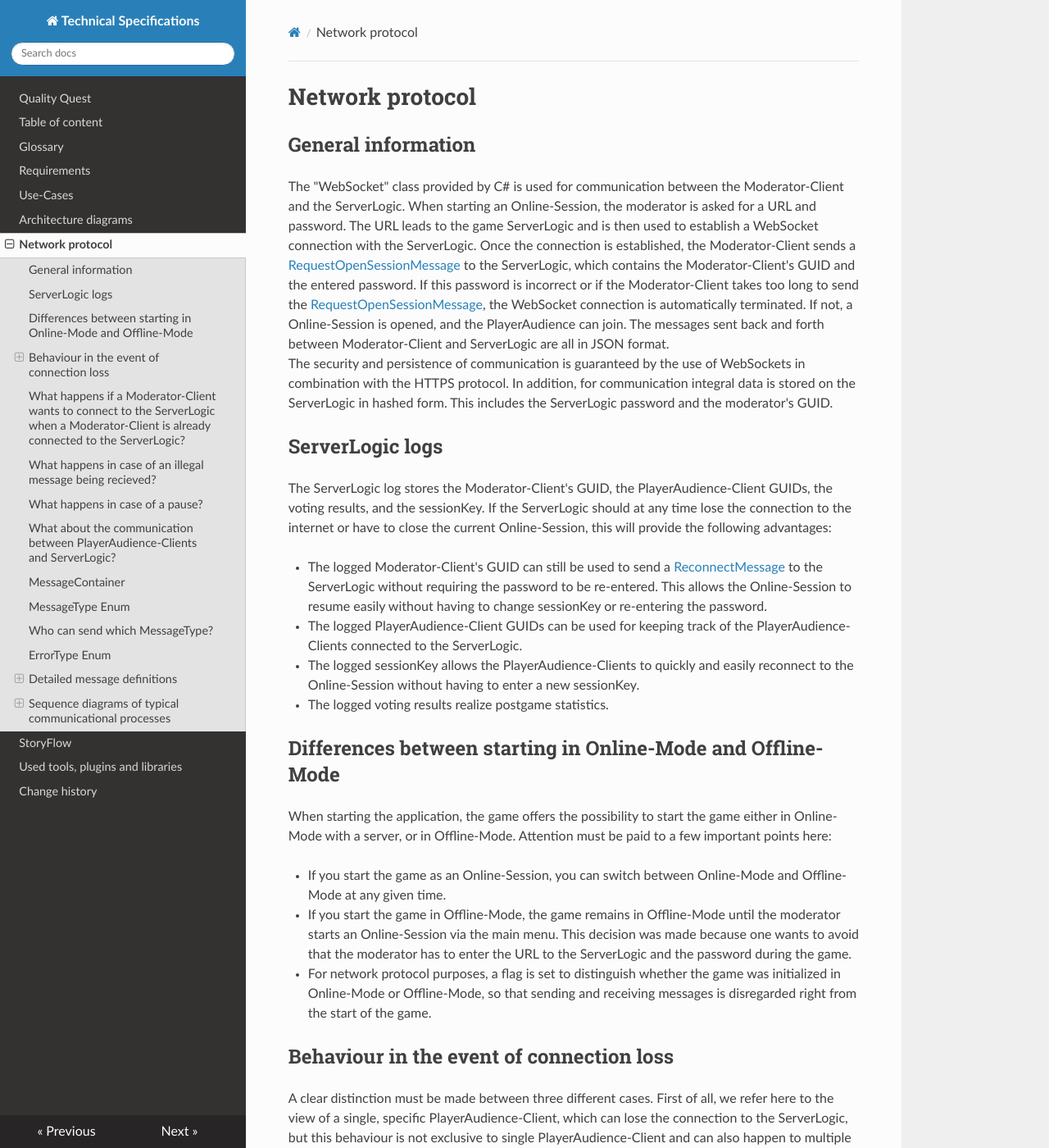
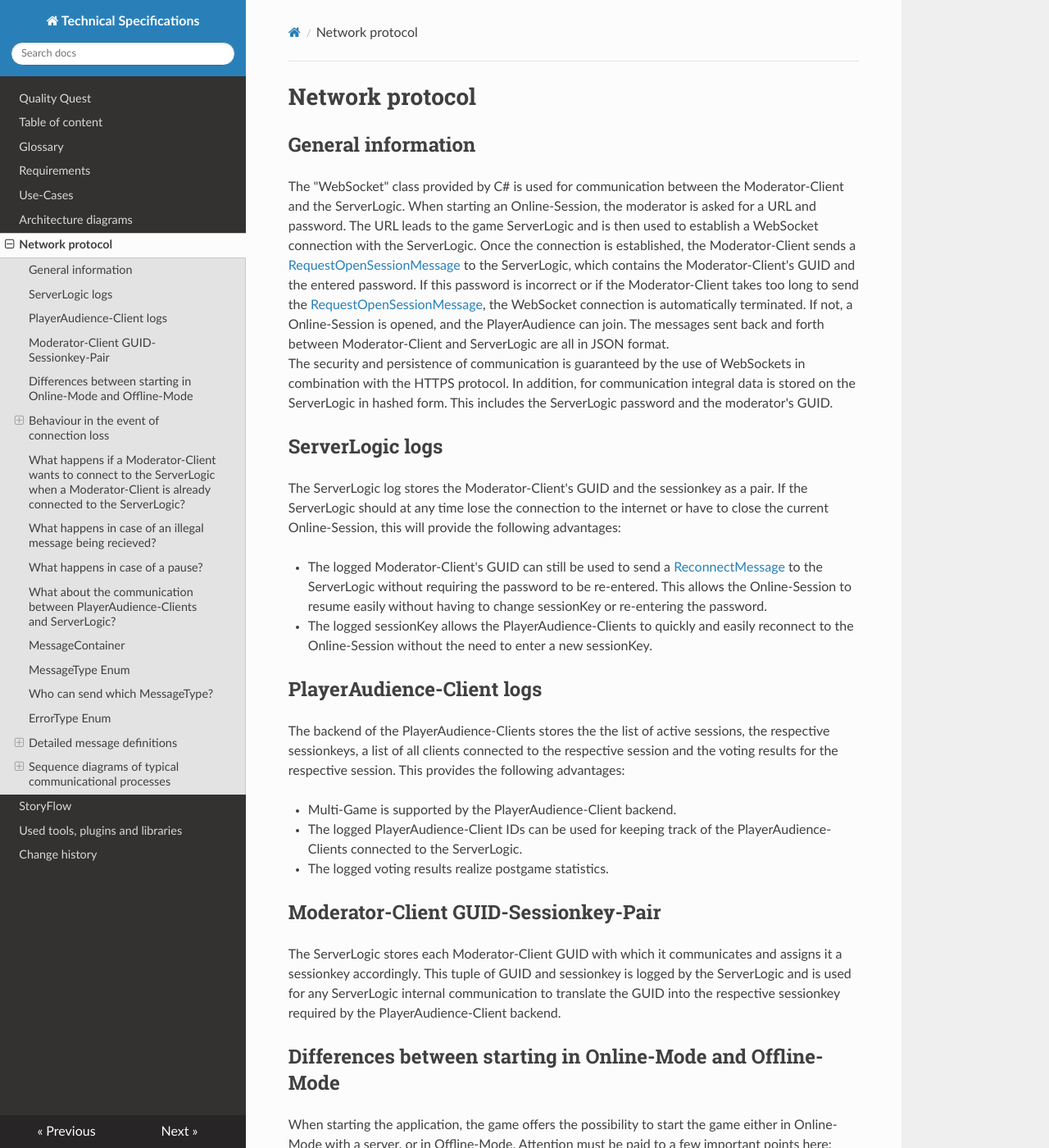
Before and after one commit to Brotenko/QualityQuest, an MkDocs documentation site: the page built from Docs/Technical Specifications/docs/network-protocol.md, in a window 1280 px wide and 1400 px high. Shown: the whole window at 82% size. Built offline with MkDocs 1.6.1, drawn with Linux system fonts in a browser that asks for light colours; nearby versions of some CDN libraries; some of the changed text lies outside the part shown.

Commit message:
Updated network protocol according to new changes to the architecture.

````diff
--- a/Docs/Technical Specifications/docs/network-protocol.md
+++ b/Docs/Technical Specifications/docs/network-protocol.md
@@ -7,12 +7,22 @@ The security and persistence of communication is guaranteed by the use of WebSoc
 
 ## ServerLogic logs
 
-The ServerLogic log stores the Moderator-Client's GUID, the PlayerAudience-Client GUIDs, the voting results, and the sessionKey. If the ServerLogic should at any time lose the connection to the internet or have to close the current Online-Session, this will provide the following advantages:
+The ServerLogic log stores the Moderator-Client's GUID and the sessionkey as a pair. If the ServerLogic should at any time lose the connection to the internet or have to close the current Online-Session, this will provide the following advantages:
 
 - The logged Moderator-Client's GUID can still be used to send a [ReconnectMessage](#reconnectmessage) to the ServerLogic without requiring the password to be re-entered. This allows the Online-Session to resume easily without having to change sessionKey or re-entering the password.
-- The logged PlayerAudience-Client GUIDs can be used for keeping track of the PlayerAudience-Clients connected to the ServerLogic.
-- The logged sessionKey allows the PlayerAudience-Clients to quickly and easily reconnect to the Online-Session without having to enter a new sessionKey.
+- The logged sessionKey allows the PlayerAudience-Clients to quickly and easily reconnect to the Online-Session without the need to enter a new sessionKey.
+
+## PlayerAudience-Client logs
+
+The backend of the PlayerAudience-Clients stores the the list of active sessions, the respective sessionkeys, a list of all clients connected to the respective session and the voting results for the respective session. This provides the following advantages:
+
+- Multi-Game is supported by the PlayerAudience-Client backend.
+- The logged PlayerAudience-Client IDs can be used for keeping track of the PlayerAudience-Clients connected to the ServerLogic.
 - The logged voting results realize postgame statistics.
+
+## Moderator-Client GUID-Sessionkey-Pair
+
+The ServerLogic stores each Moderator-Client GUID with which it communicates and assigns it a sessionkey accordingly. This tuple of GUID and sessionkey is logged by the ServerLogic and is used for any ServerLogic internal communication to translate the GUID into the respective sessionkey required by the PlayerAudience-Client backend.
 
 ## Differences between starting in Online-Mode and Offline-Mode
 
@@ -86,8 +96,8 @@ Breaks are always initiated by the Moderator-Client and cannot be initiated by t
 
 ## What about the communication between PlayerAudience-Clients and ServerLogic?
 
-Communication between the ServerLogic and the PlayerAudience-Clients is not specified as part of the network protocol because the back-end of the PlayerAudience-Clients and the general ServerLogic logic are on the same physical server and can thus communicate directly with each other. This communication happens locally, through different functions, and does not need pre-defined message types, like the communication between Moderator-Client and ServerLogic. Since the front-end of the PlayerAudience-Clients is a web page, nothing more specific needs to be defined here either, as pre-implemented solutions of HTML and JavaScript can be used to implement the communication between PlayerAudience-Clients and ServerLogic. </br>
-Apart from that, the Observer-pattern is used to make the communication simple and efficient. Here the PlayerAudience-Clients subscribe to the ServerLogic to observe it.
+Communication between the ServerLogic and the PlayerAudience-Clients is not specified as part of the network protocol because the back-end of the PlayerAudience-Clients and the general ServerLogic logic are on the same physical server and can thus communicate directly with each other. This communication happens locally, through different functions, and does not need pre-defined message types, like the communication between Moderator-Client and ServerLogic. Since the front-end of the PlayerAudience-Clients is a web page, nothing more specific needs to be defined here either, as pre-implemented solutions of ASP.NET, SignalR and JQuery can be used to implement the communication between PlayerAudience-Clients and ServerLogic. </br>
+Apart from that, the Observer-pattern is used, in form of SignalR Hubs, to make the communication simple and efficient. Here the PlayerAudience-Clients subscribe to the ServerLogic to observe it.
 
 ## MessageContainer
 
@@ -443,17 +453,19 @@ class GameStartedMessage : MessageContainer
 #### RequestStartVotingMessage
 
 Specification of a **[MessageContainer](#messagecontainer)** with the type **[MessageType](#messagetype-enum)::RequestStartVoting**. </br>
-This message is sent from the Moderator-Client to the ServerLogic to request the start of a voting phase. For this purpose the Moderator-Client provides the ServerLogic with different options for the audience to choose from. It also provides the ServerLogic with a time-limit on how long the PlayerAudience-Clients may vote on the topic.
+This message is sent from the Moderator-Client to the ServerLogic to request the start of a voting phase. For this purpose the Moderator-Client provides the ServerLogic with a prompt and different options for the PlayerAudience to choose from. It also provides the ServerLogic with a time-limit on how long the PlayerAudience-Clients may vote on the topic.
 
 ``` csharp
 class RequestStartVotingMessage : MessageContainer
 {
     int VotingTime;
-    Dictionary<Guid, string> VotingOptions;
+    KeyValuePair<Guid, string> VotingPrompt;
+    KeyValuePair<Guid, string>[] VotingOptions;
 }
 ```
 
 - **VotingTime:** The time in seconds that PlayerAudience-Clients have to cast their vote.
+- **VotingPrompt:** Contains the GUID of the voting prompt as the key and textual description of the voting prompt as the value.
 - **VotingOptions:** Contains the GUIDs of the respective voting option as the key and textual description of the voting option as the value.
 
 The ServerLogic responds with a [VotingStartedMessage](#votingstartedmessage) and some time after with a [VotingEndedMessage](#votingendedmessage).
@@ -478,13 +490,13 @@ This message is sent from the ServerLogic to the Moderator-Client in response to
 ``` csharp
 class VotingEndedMessage : MessageContainer
 {
-    Guid WinningOption;
-    Dictionary<Guid, int> VotingResults;
+    KeyValuePair<Guid, string> WinningOption;
+    Dictionary<KeyValuePair<Guid, string>, int> VotingResults;
 }
 ```
 
-- **WinningOption:** The GUID of the option that got the most votes from the PlayerAudience.
-- **VotingResults:** Contains the GUIDs of the option as the key and the respective amount of received votes as the value.
+- **WinningOption:** The GUID and textual description of the option that got the most votes from the PlayerAudience.
+- **VotingResults:** Contains the GUID and textual description of the option as the key and the respective amount of received votes as the value.
 
 ### Control messages
 
````
Also changed, not shown: other parts of Docs/Technical Specifications/docs/network-protocol.md (+2 -2 lines), Docs/Protocols/docs/index.md (+1 -1 lines), Docs/Technical Specifications/docs/changehistory.md (+10 -2 lines).
